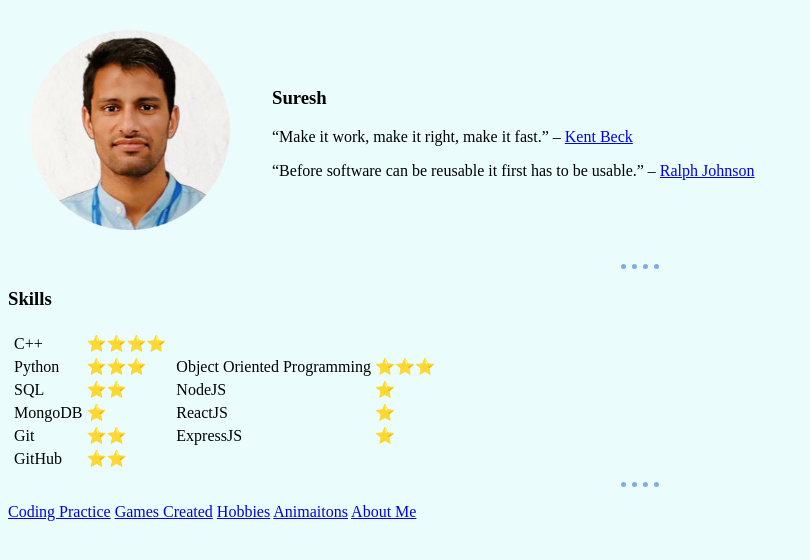
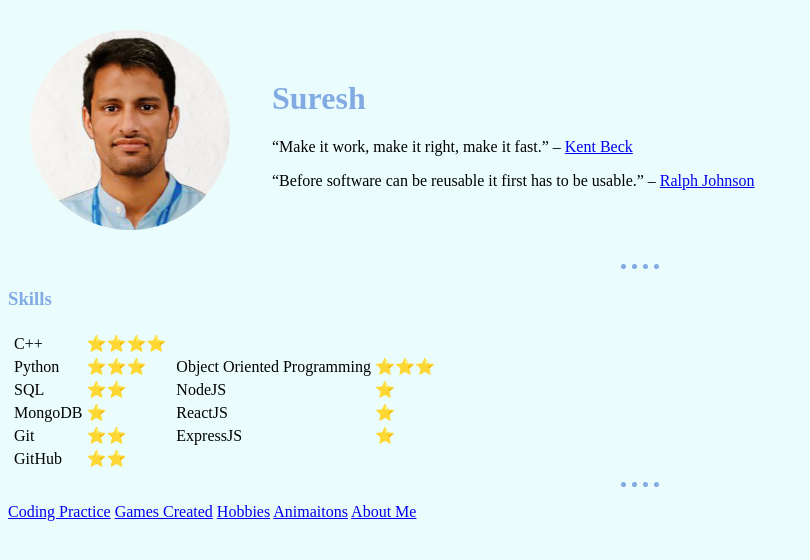
Before and after one commit to encodedCoder/shhotu010.github.io, a plain HTML site: page index.html in a window 1280 px wide. Shown: the whole page, without its empty margins (0-810 px from the left). Drawn offline with Linux system fonts and the light colour scheme.

Commit message:
Upate CSS and index.html

```diff
--- a/css/style.css
+++ b/css/style.css
@@ -1,5 +1,9 @@
 body{
   background-color: #EAFDFC;
+}
+
+h1, h3{
+  color: #82AAE3;
 }
 
 .no-decorations a{
--- a/index.html
+++ b/index.html
@@ -15,7 +15,7 @@
         <img src="images/suresh.png" width="200rem" height="200rem">
       </td>
       <td>
-        <h3>Suresh</h3>
+        <h1>Suresh</h1>
         <p>“Make it work, make it right, make it fast.” – <a href="https://en.wikipedia.org/wiki/Kent_Beck" target="blank">Kent Beck</a></p>
         <p>“Before software can be reusable it first has to be usable.” – <a href="https://en.wikipedia.org/wiki/Ralph_Johnson_(computer_scientist)" target="blank">Ralph Johnson</a></p>
         <!-- <p>I'm an aspiring coder and web developer. I love coding, gaming, singing, dancing, instrument playing, sketching, painting and writing.</p> -->
```
